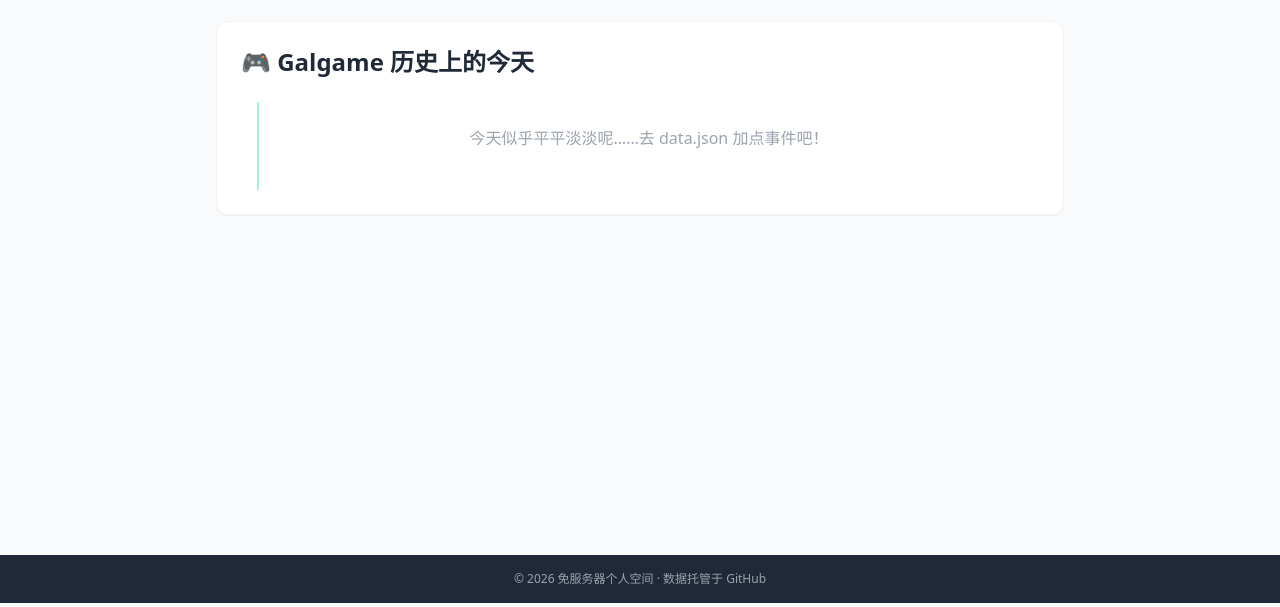
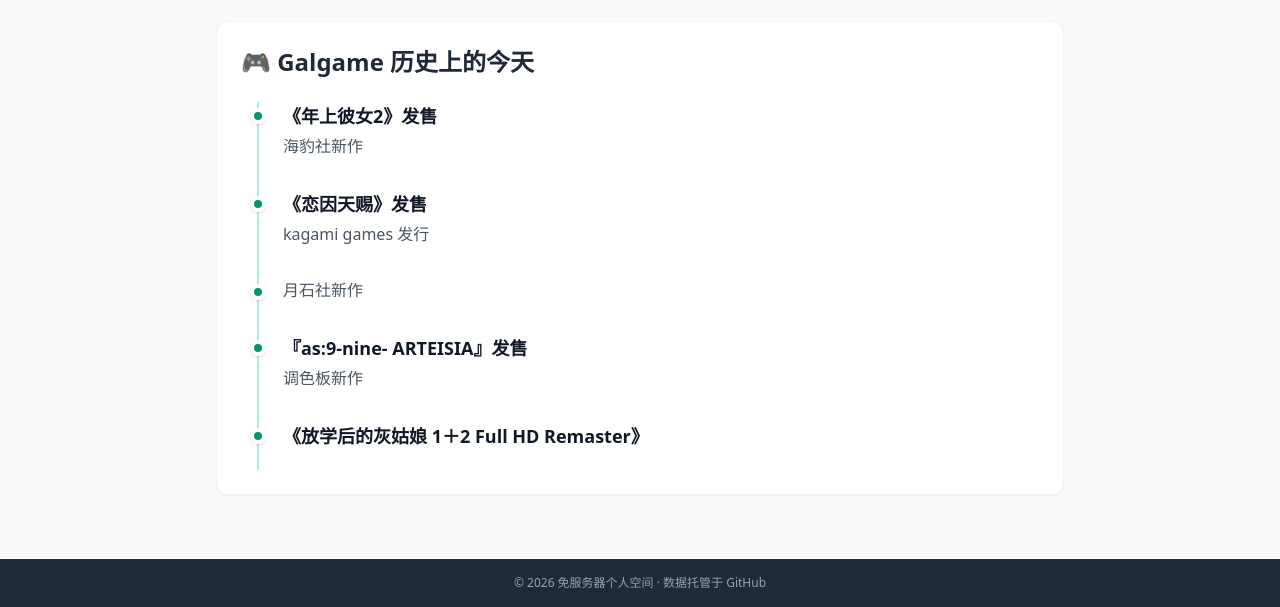
Before and after one commit to ercishengming/galgame-, a plain HTML site: page index.html in a window 1280 px wide. Shown: the part 197-804 px from the top of the page. Drawn offline with nearby package versions, Linux system fonts and the light colour scheme.

Commit message:
Update index.html

```diff
--- a/index.html
+++ b/index.html
@@ -58,7 +58,7 @@
             const day = String(today.getDate()).padStart(2, '0');
             document.getElementById('current-date').innerText = `${year}年${month}月${day}日`;
 
-            // 2. 核心：从同级目录读取 data.json
+            // 2. 从同级目录读取 data.json
             fetch('./data.json')
                 .then(response => {
                     if (!response.ok) throw new Error('无法读取数据文件');
@@ -66,8 +66,8 @@
                 })
                 .then(data => {
                     globalData = data;
-                    // 渲染页面
-                    renderGalgames(`${month}-${day}`);
+                    // 【核心改动 1】：同时传入 “月-日” 和 “年-月-日”
+                    renderGalgames(`${month}-${day}`, `${year}-${month}-${day}`);
                     renderPlants();
                 })
                 .catch(err => {
@@ -89,10 +89,12 @@
             else document.getElementById('date-card').classList.add('hidden');
         }
 
-        // 渲染 Galgame 列表
-        function renderGalgames(todayStr) {
+        // 【核心改动 2】：修改渲染逻辑，使其同时兼容两种格式
+        function renderGalgames(monthDayStr, fullDateStr) {
             const listContainer = document.getElementById('galgame-list');
-            const filtered = globalData.galgames.filter(g => g.date === todayStr);
+
+            // 只要 json 里的 date 匹配 “月-日” 或者是精确的 “年-月-日”，都会被筛选出来
+            const filtered = globalData.galgames.filter(g => g.date === monthDayStr || g.date === fullDateStr);
 
             if(filtered.length === 0) {
                 listContainer.innerHTML = `<p class="text-gray-400 text-center py-6">今天似乎平平淡淡呢……去 data.json 加点事件吧！</p>`;
```
